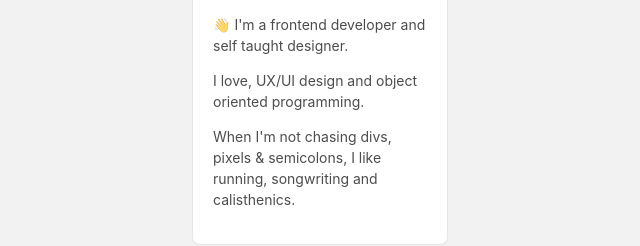
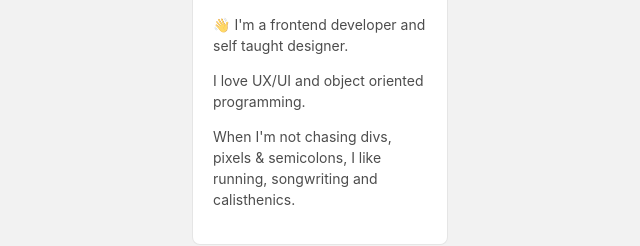
Before and after one commit to mostmojo/old_profile, a website: page index.html in a window 1280 px wide. Shown: the part 298-544 px from the top of the page, 320-960 px from the left. Drawn offline with nearby package versions, Linux system fonts and the light colour scheme.

Commit message:
Update index.html

```diff
--- a/index.html
+++ b/index.html
@@ -24,7 +24,7 @@
         <h1 class="f3">Jacob Papageorgiou</h1>
       </header>
       <hr class="ba bw1 mw4 b--black-10" />
-      <article class="pa1 lh-copy f6 black-70"><p>👋 I'm a frontend developer and self taught designer.</p><p>I love, UX/UI design and object oriented programming.</p><p>When I'm not chasing divs, pixels & semicolons, I like running, songwriting and calisthenics.</p></article>
+      <article class="pa1 lh-copy f6 black-70"><p>👋 I'm a frontend developer and self taught designer.</p><p>I love UX/UI and object oriented programming.</p><p>When I'm not chasing divs, pixels & semicolons, I like running, songwriting and calisthenics.</p></article>
     </section>
 
 <!--     <section class="mw6 center tc ph3 mv5">
```
